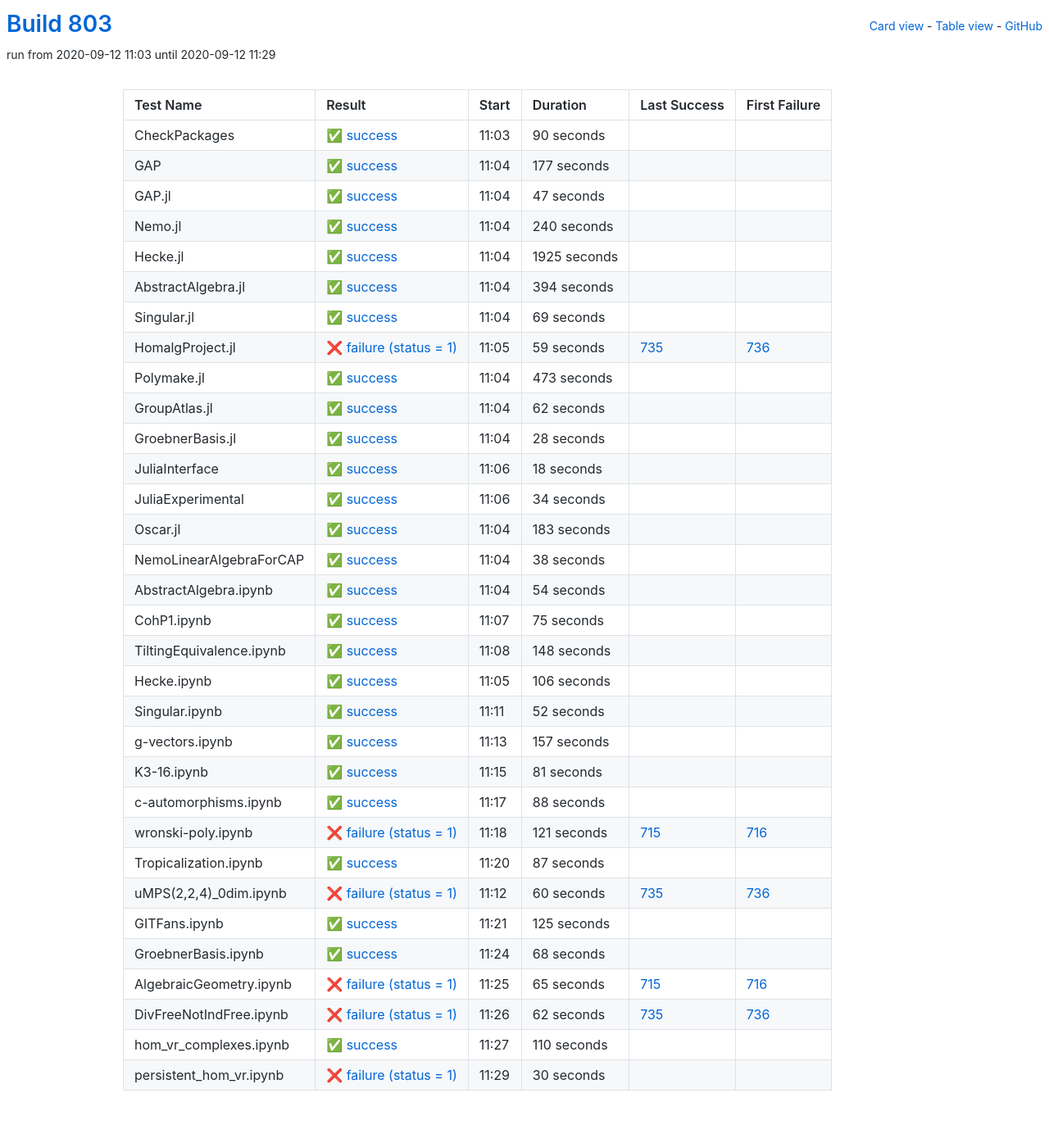
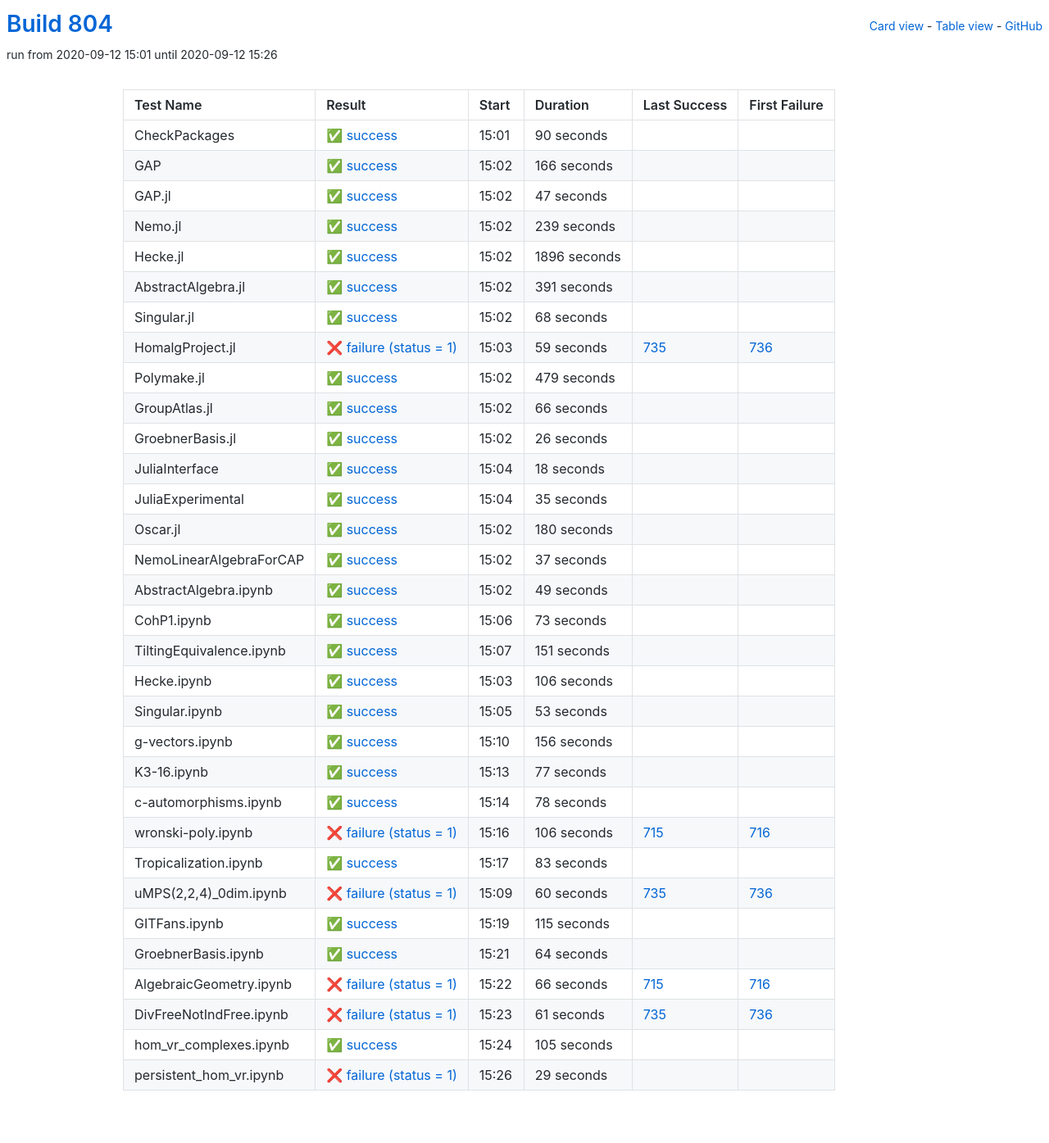
Before and after one commit to oscar-system/oscar-ci-status-stable, a Jekyll site: the page built from table.html, in a window 1280 px wide. Shown: the whole page at 82% size. Built offline with Jekyll 4.4.1, drawn with Linux system fonts in a browser that asks for light colours.

Commit message:
Build #804

```diff
--- a/_data/ci.yml
+++ b/_data/ci.yml
@@ -1,6 +1,6 @@
 ---
-build: 803
-build_url: https://oscarci.mathematik.uni-kl.de/job/oscar-stable/803/
+build: 804
+build_url: https://oscarci.mathematik.uni-kl.de/job/oscar-stable/804/
 job: oscar-stable
 organization: oscar-system
 repo: oscar-ci-status-stable
@@ -8,8 +8,8 @@ repourl: https://github.com/oscar-system/oscar-ci-status-stable
 tests:
 - name: CheckPackages
   id: checkpackages
-  log: https://oscarci.mathematik.uni-kl.de/job/oscar-stable/803/artifact/logs/build-803/CheckPackages.log
-  start: 2020-09-12 11:03
+  log: https://oscarci.mathematik.uni-kl.de/job/oscar-stable/804/artifact/logs/build-804/CheckPackages.log
+  start: 2020-09-12 15:01
   success: true
   exitcode: 0
   status: success
@@ -20,20 +20,20 @@ tests:
   first_failure_url:
 - name: GAP
   id: gap
-  log: https://oscarci.mathematik.uni-kl.de/job/oscar-stable/803/artifact/logs/build-803/GAP.log
-  start: 2020-09-12 11:04
+  log: https://oscarci.mathematik.uni-kl.de/job/oscar-stable/804/artifact/logs/build-804/GAP.log
+  start: 2020-09-12 15:02
   success: true
   exitcode: 0
   status: success
-  duration: 177
+  duration: 166
   last_success: false
   last_success_url:
   first_failure: false
   first_failure_url:
 - name: GAP.jl
   id: gap-jl
-  log: https://oscarci.mathematik.uni-kl.de/job/oscar-stable/803/artifact/logs/build-803/GAP.jl.log
-  start: 2020-09-12 11:04
+  log: https://oscarci.mathematik.uni-kl.de/job/oscar-stable/804/artifact/logs/build-804/GAP.jl.log
+  start: 2020-09-12 15:02
   success: true
   exitcode: 0
   status: success
@@ -44,56 +44,56 @@ tests:
   first_failure_url:
 - name: Nemo.jl
   id: nemo-jl
-  log: https://oscarci.mathematik.uni-kl.de/job/oscar-stable/803/artifact/logs/build-803/Nemo.jl.log
-  start: 2020-09-12 11:04
+  log: https://oscarci.mathematik.uni-kl.de/job/oscar-stable/804/artifact/logs/build-804/Nemo.jl.log
+  start: 2020-09-12 15:02
   success: true
   exitcode: 0
   status: success
-  duration: 240
+  duration: 239
   last_success: false
   last_success_url:
   first_failure: false
   first_failure_url:
 - name: Hecke.jl
   id: hecke-jl
-  log: https://oscarci.mathematik.uni-kl.de/job/oscar-stable/803/artifact/logs/build-803/Hecke.jl.log
-  start: 2020-09-12 11:04
+  log: https://oscarci.mathematik.uni-kl.de/job/oscar-stable/804/artifact/logs/build-804/Hecke.jl.log
+  start: 2020-09-12 15:02
   success: true
   exitcode: 0
   status: success
-  duration: 1925
+  duration: 1896
   last_success: false
   last_success_url:
   first_failure: false
   first_failure_url:
 - name: AbstractAlgebra.jl
   id: abstractalgebra-jl
-  log: https://oscarci.mathematik.uni-kl.de/job/oscar-stable/803/artifact/logs/build-803/AbstractAlgebra.jl.log
-  start: 2020-09-12 11:04
+  log: https://oscarci.mathematik.uni-kl.de/job/oscar-stable/804/artifact/logs/build-804/AbstractAlgebra.jl.log
+  start: 2020-09-12 15:02
   success: true
   exitcode: 0
   status: success
-  duration: 394
+  duration: 391
   last_success: false
   last_success_url:
   first_failure: false
   first_failure_url:
 - name: Singular.jl
   id: singular-jl
-  log: https://oscarci.mathematik.uni-kl.de/job/oscar-stable/803/artifact/logs/build-803/Singular.jl.log
-  start: 2020-09-12 11:04
+  log: https://oscarci.mathematik.uni-kl.de/job/oscar-stable/804/artifact/logs/build-804/Singular.jl.log
+  start: 2020-09-12 15:02
   success: true
   exitcode: 0
   status: success
-  duration: 69
+  duration: 68
   last_success: false
   last_success_url:
   first_failure: false
   first_failure_url:
 - name: HomalgProject.jl
   id: homalgproject-jl
-  log: https://oscarci.mathematik.uni-kl.de/job/oscar-stable/803/artifact/logs/build-803/HomalgProject.jl.log
-  start: 2020-09-12 11:05
+  log: https://oscarci.mathematik.uni-kl.de/job/oscar-stable/804/artifact/logs/build-804/HomalgProject.jl.log
+  start: 2020-09-12 15:03
   success: false
   exitcode: 1
   status: failure
@@ -104,44 +104,44 @@ tests:
   first_failure_url: https://oscarci.mathematik.uni-kl.de/job/oscar-stable/736/
 - name: Polymake.jl
   id: polymake-jl
-  log: https://oscarci.mathematik.uni-kl.de/job/oscar-stable/803/artifact/logs/build-803/Polymake.jl.log
-  start: 2020-09-12 11:04
+  log: https://oscarci.mathematik.uni-kl.de/job/oscar-stable/804/artifact/logs/build-804/Polymake.jl.log
+  start: 2020-09-12 15:02
   success: true
   exitcode: 0
   status: success
-  duration: 473
+  duration: 479
   last_success: false
   last_success_url:
   first_failure: false
   first_failure_url:
 - name: GroupAtlas.jl
   id: groupatlas-jl
-  log: https://oscarci.mathematik.uni-kl.de/job/oscar-stable/803/artifact/logs/build-803/GroupAtlas.jl.log
-  start: 2020-09-12 11:04
+  log: https://oscarci.mathematik.uni-kl.de/job/oscar-stable/804/artifact/logs/build-804/GroupAtlas.jl.log
+  start: 2020-09-12 15:02
   success: true
   exitcode: 0
   status: success
-  duration: 62
+  duration: 66
   last_success: false
   last_success_url:
   first_failure: false
   first_failure_url:
 - name: GroebnerBasis.jl
   id: groebnerbasis-jl
-  log: https://oscarci.mathematik.uni-kl.de/job/oscar-stable/803/artifact/logs/build-803/GroebnerBasis.jl.log
-  start: 2020-09-12 11:04
+  log: https://oscarci.mathematik.uni-kl.de/job/oscar-stable/804/artifact/logs/build-804/GroebnerBasis.jl.log
+  start: 2020-09-12 15:02
   success: true
   exitcode: 0
   status: success
-  duration: 28
+  duration: 26
   last_success: false
   last_success_url:
   first_failure: false
   first_failure_url:
 - name: JuliaInterface
   id: juliainterface
-  log: https://oscarci.mathematik.uni-kl.de/job/oscar-stable/803/artifact/logs/build-803/JuliaInterface.log
-  start: 2020-09-12 11:06
+  log: https://oscarci.mathematik.uni-kl.de/job/oscar-stable/804/artifact/logs/build-804/JuliaInterface.log
+  start: 2020-09-12 15:04
   success: true
   exitcode: 0
   status: success
@@ -152,80 +152,80 @@ tests:
   first_failure_url:
 - name: JuliaExperimental
   id: juliaexperimental
-  log: https://oscarci.mathematik.uni-kl.de/job/oscar-stable/803/artifact/logs/build-803/JuliaExperimental.log
-  start: 2020-09-12 11:06
+  log: https://oscarci.mathematik.uni-kl.de/job/oscar-stable/804/artifact/logs/build-804/JuliaExperimental.log
+  start: 2020-09-12 15:04
   success: true
   exitcode: 0
   status: success
-  duration: 34
+  duration: 35
   last_success: false
   last_success_url:
   first_failure: false
   first_failure_url:
 - name: Oscar.jl
   id: oscar-jl
-  log: https://oscarci.mathematik.uni-kl.de/job/oscar-stable/803/artifact/logs/build-803/Oscar.jl.log
-  start: 2020-09-12 11:04
+  log: https://oscarci.mathematik.uni-kl.de/job/oscar-stable/804/artifact/logs/build-804/Oscar.jl.log
+  start: 2020-09-12 15:02
   success: true
   exitcode: 0
   status: success
-  duration: 183
+  duration: 180
   last_success: false
   last_success_url:
   first_failure: false
   first_failure_url:
 - name: NemoLinearAlgebraForCAP
   id: nemolinearalgebraforcap
-  log: https://oscarci.mathematik.uni-kl.de/job/oscar-stable/803/artifact/logs/build-803/NemoLinearAlgebraForCAP.log
-  start: 2020-09-12 11:04
+  log: https://oscarci.mathematik.uni-kl.de/job/oscar-stable/804/artifact/logs/build-804/NemoLinearAlgebraForCAP.log
+  start: 2020-09-12 15:02
   success: true
   exitcode: 0
   status: success
-  duration: 38
+  duration: 37
   last_success: false
   last_success_url:
   first_failure: false
   first_failure_url:
 - name: AbstractAlgebra.ipynb
   id: abstractalgebra-ipynb
-  log: https://oscarci.mathematik.uni-kl.de/job/oscar-stable/803/artifact/logs/build-803/AbstractAlgebra.ipynb.log
-  start: 2020-09-12 11:04
+  log: https://oscarci.mathematik.uni-kl.de/job/oscar-stable/804/artifact/logs/build-804/AbstractAlgebra.ipynb.log
+  start: 2020-09-12 15:02
   success: true
   exitcode: 0
   status: success
-  duration: 54
+  duration: 49
   last_success: false
   last_success_url:
   first_failure: false
   first_failure_url:
 - name: CohP1.ipynb
   id: cohp1-ipynb
-  log: https://oscarci.mathematik.uni-kl.de/job/oscar-stable/803/artifact/logs/build-803/CohP1.ipynb.log
-  start: 2020-09-12 11:07
+  log: https://oscarci.mathematik.uni-kl.de/job/oscar-stable/804/artifact/logs/build-804/CohP1.ipynb.log
+  start: 2020-09-12 15:06
   success: true
   exitcode: 0
   status: success
-  duration: 75
+  duration: 73
   last_success: false
   last_success_url:
   first_failure: false
   first_failure_url:
 - name: TiltingEquivalence.ipynb
   id: tiltingequivalence-ipynb
-  log: https://oscarci.mathematik.uni-kl.de/job/oscar-stable/803/artifact/logs/build-803/TiltingEquivalence.ipynb.log
-  start: 2020-09-12 11:08
+  log: https://oscarci.mathematik.uni-kl.de/job/oscar-stable/804/artifact/logs/build-804/TiltingEquivalence.ipynb.log
+  start: 2020-09-12 15:07
   success: true
   exitcode: 0
   status: success
-  duration: 148
+  duration: 151
   last_success: false
   last_success_url:
   first_failure: false
   first_failure_url:
 - name: Hecke.ipynb
   id: hecke-ipynb
-  log: https://oscarci.mathematik.uni-kl.de/job/oscar-stable/803/artifact/logs/build-803/Hecke.ipynb.log
-  start: 2020-09-12 11:05
+  log: https://oscarci.mathematik.uni-kl.de/job/oscar-stable/804/artifact/logs/build-804/Hecke.ipynb.log
+  start: 2020-09-12 15:03
   success: true
   exitcode: 0
   status: success
@@ -236,80 +236,80 @@ tests:
   first_failure_url:
 - name: Singular.ipynb
   id: singular-ipynb
-  log: https://oscarci.mathematik.uni-kl.de/job/oscar-stable/803/artifact/logs/build-803/Singular.ipynb.log
-  start: 2020-09-12 11:11
+  log: https://oscarci.mathematik.uni-kl.de/job/oscar-stable/804/artifact/logs/build-804/Singular.ipynb.log
+  start: 2020-09-12 15:05
   success: true
   exitcode: 0
   status: success
-  duration: 52
+  duration: 53
   last_success: false
   last_success_url:
   first_failure: false
   first_failure_url:
 - name: g-vectors.ipynb
   id: g-vectors-ipynb
-  log: https://oscarci.mathematik.uni-kl.de/job/oscar-stable/803/artifact/logs/build-803/g-vectors.ipynb.log
-  start: 2020-09-12 11:13
+  log: https://oscarci.mathematik.uni-kl.de/job/oscar-stable/804/artifact/logs/build-804/g-vectors.ipynb.log
+  start: 2020-09-12 15:10
   success: true
   exitcode: 0
   status: success
-  duration: 157
+  duration: 156
   last_success: false
   last_success_url:
   first_failure: false
   first_failure_url:
 - name: K3-16.ipynb
   id: k3-16-ipynb
-  log: https://oscarci.mathematik.uni-kl.de/job/oscar-stable/803/artifact/logs/build-803/K3-16.ipynb.log
-  start: 2020-09-12 11:15
+  log: https://oscarci.mathematik.uni-kl.de/job/oscar-stable/804/artifact/logs/build-804/K3-16.ipynb.log
+  start: 2020-09-12 15:13
   success: true
   exitcode: 0
   status: success
-  duration: 81
+  duration: 77
   last_success: false
   last_success_url:
   first_failure: false
   first_failure_url:
 - name: c-automorphisms.ipynb
   id: c-automorphisms-ipynb
-  log: https://oscarci.mathematik.uni-kl.de/job/oscar-stable/803/artifact/logs/build-803/c-automorphisms.ipynb.log
-  start: 2020-09-12 11:17
+  log: https://oscarci.mathematik.uni-kl.de/job/oscar-stable/804/artifact/logs/build-804/c-automorphisms.ipynb.log
+  start: 2020-09-12 15:14
   success: true
   exitcode: 0
   status: success
-  duration: 88
+  duration: 78
   last_success: false
   last_success_url:
   first_failure: false
   first_failure_url:
 - name: wronski-poly.ipynb
   id: wronski-poly-ipynb
-  log: https://oscarci.mathematik.uni-kl.de/job/oscar-stable/803/artifact/logs/build-803/wronski-poly.ipynb.log
-  start: 2020-09-12 11:18
+  log: https://oscarci.mathematik.uni-kl.de/job/oscar-stable/804/artifact/logs/build-804/wronski-poly.ipynb.log
+  start: 2020-09-12 15:16
   success: false
   exitcode: 1
   status: failure
-  duration: 121
+  duration: 106
   last_success: 715
   last_success_url: https://oscarci.mathematik.uni-kl.de/job/oscar-stable/715/
   first_failure: 716
   first_failure_url: https://oscarci.mathematik.uni-kl.de/job/oscar-stable/716/
 - name: Tropicalization.ipynb
   id: tropicalization-ipynb
-  log: https://oscarci.mathematik.uni-kl.de/job/oscar-stable/803/artifact/logs/build-803/Tropicalization.ipynb.log
-  start: 2020-09-12 11:20
+  log: https://oscarci.mathematik.uni-kl.de/job/oscar-stable/804/artifact/logs/build-804/Tropicalization.ipynb.log
+  start: 2020-09-12 15:17
   success: true
   exitcode: 0
   status: success
-  duration: 87
+  duration: 83
   last_success: false
   last_success_url:
   first_failure: false
   first_failure_url:
 - name: uMPS(2,2,4)_0dim.ipynb
   id: umps-2-2-4-0dim-ipynb
-  log: https://oscarci.mathematik.uni-kl.de/job/oscar-stable/803/artifact/logs/build-803/uMPS-2-2-4-_0dim.ipynb.log
-  start: 2020-09-12 11:12
+  log: https://oscarci.mathematik.uni-kl.de/job/oscar-stable/804/artifact/logs/build-804/uMPS-2-2-4-_0dim.ipynb.log
+  start: 2020-09-12 15:09
   success: false
   exitcode: 1
   status: failure
@@ -320,72 +320,72 @@ tests:
   first_failure_url: https://oscarci.mathematik.uni-kl.de/job/oscar-stable/736/
 - name: GITFans.ipynb
   id: gitfans-ipynb
-  log: https://oscarci.mathematik.uni-kl.de/job/oscar-stable/803/artifact/logs/build-803/GITFans.ipynb.log
-  start: 2020-09-12 11:21
+  log: https://oscarci.mathematik.uni-kl.de/job/oscar-stable/804/artifact/logs/build-804/GITFans.ipynb.log
+  start: 2020-09-12 15:19
   success: true
   exitcode: 0
   status: success
-  duration: 125
+  duration: 115
   last_success: false
   last_success_url:
   first_failure: false
   first_failure_url:
 - name: GroebnerBasis.ipynb
   id: groebnerbasis-ipynb
-  log: https://oscarci.mathematik.uni-kl.de/job/oscar-stable/803/artifact/logs/build-803/GroebnerBasis.ipynb.log
-  start: 2020-09-12 11:24
+  log: https://oscarci.mathematik.uni-kl.de/job/oscar-stable/804/artifact/logs/build-804/GroebnerBasis.ipynb.log
+  start: 2020-09-12 15:21
   success: true
   exitcode: 0
   status: success
-  duration: 68
+  duration: 64
   last_success: false
   last_success_url:
   first_failure: false
   first_failure_url:
 - name: AlgebraicGeometry.ipynb
   id: algebraicgeometry-ipynb
-  log: https://oscarci.mathematik.uni-kl.de/job/oscar-stable/803/artifact/logs/build-803/AlgebraicGeometry.ipynb.log
-  start: 2020-09-12 11:25
+  log: https://oscarci.mathematik.uni-kl.de/job/oscar-stable/804/artifact/logs/build-804/AlgebraicGeometry.ipynb.log
+  start: 2020-09-12 15:22
   success: false
   exitcode: 1
   status: failure
-  duration: 65
+  duration: 66
   last_success: 715
   last_success_url: https://oscarci.mathematik.uni-kl.de/job/oscar-stable/715/
   first_failure: 716
   first_failure_url: https://oscarci.mathematik.uni-kl.de/job/oscar-stable/716/
 - name: DivFreeNotIndFree.ipynb
   id: divfreenotindfree-ipynb
-  log: https://oscarci.mathematik.uni-kl.de/job/oscar-stable/803/artifact/logs/build-803/DivFreeNotIndFree.ipynb.log
-  start: 2020-09-12 11:26
+  log: https://oscarci.mathematik.uni-kl.de/job/oscar-stable/804/artifact/logs/build-804/DivFreeNotIndFree.ipynb.log
+  start: 2020-09-12 15:23
   success: false
   exitcode: 1
   status: failure
-  duration: 62
+  duration: 61
   last_success: 735
   last_success_url: https://oscarci.mathematik.uni-kl.de/job/oscar-stable/735/
   first_failure: 736
   first_failure_url: https://oscarci.mathematik.uni-kl.de/job/oscar-stable/736/
 - name: hom_vr_complexes.ipynb
   id: hom-vr-complexes-ipynb
-  log: https://oscarci.mathematik.uni-kl.de/job/oscar-stable/803/artifact/logs/build-803/hom_vr_complexes.ipynb.log
-  start: 2020-09-12 11:27
+  log: https://oscarci.mathematik.uni-kl.de/job/oscar-stable/804/artifact/logs/build-804/hom_vr_complexes.ipynb.log
+  start: 2020-09-12 15:24
   success: true
   exitcode: 0
   status: success
-  duration: 110
+  duration: 105
   last_success: false
   last_success_url:
   first_failure: false
   first_failure_url:
 - name: persistent_hom_vr.ipynb
   id: persistent-hom-vr-ipynb
-  log: https://oscarci.mathematik.uni-kl.de/job/oscar-stable/803/artifact/logs/build-803/persistent_hom_vr.ipynb.log
-  start: 2020-09-12 11:29
+  log: https://oscarci.mathematik.uni-kl.de/job/oscar-stable/804/artifact/logs/build-804/persistent_hom_vr.ipynb.log
+  start: 2020-09-12 15:26
   success: false
   exitcode: 1
   status: failure
-  duration: 30
+  duration: 29
   last_success: false
   last_success_url:
   first_failure: false
```
Also changed, not shown: README.md.
